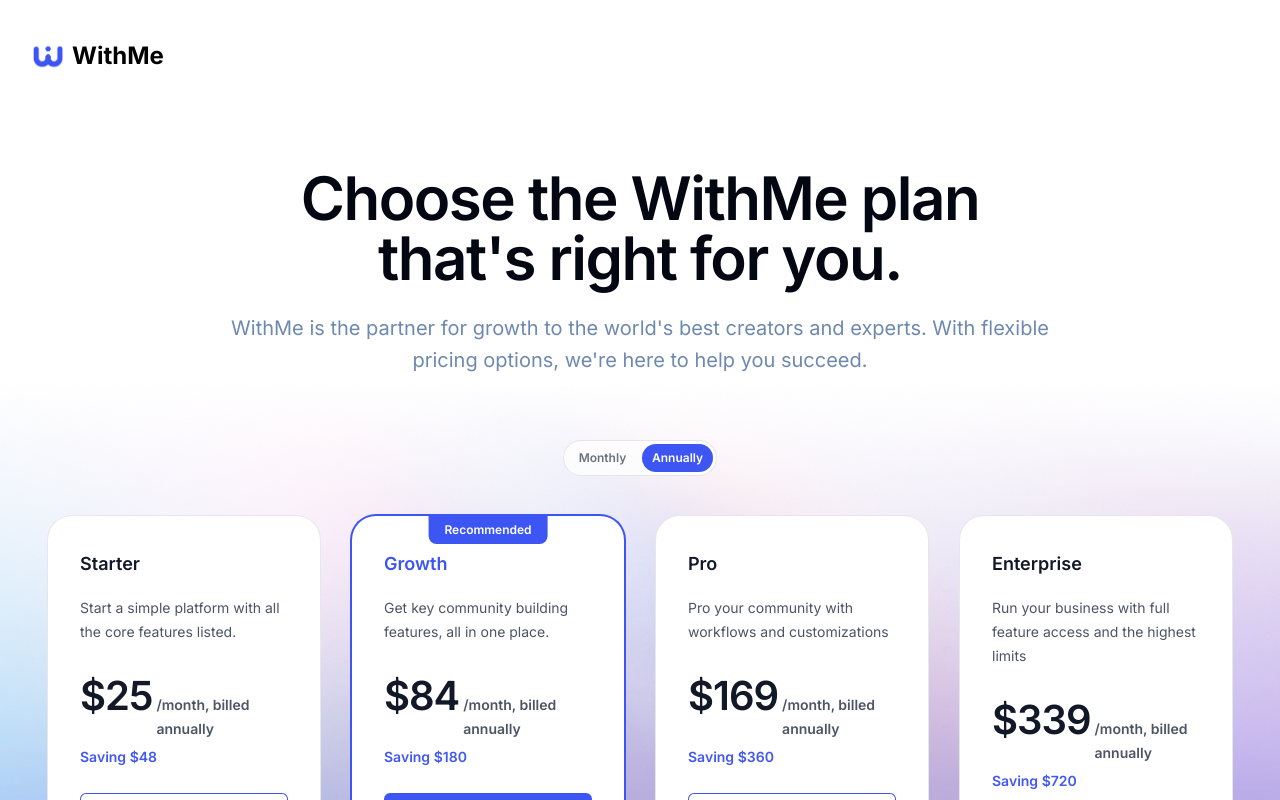
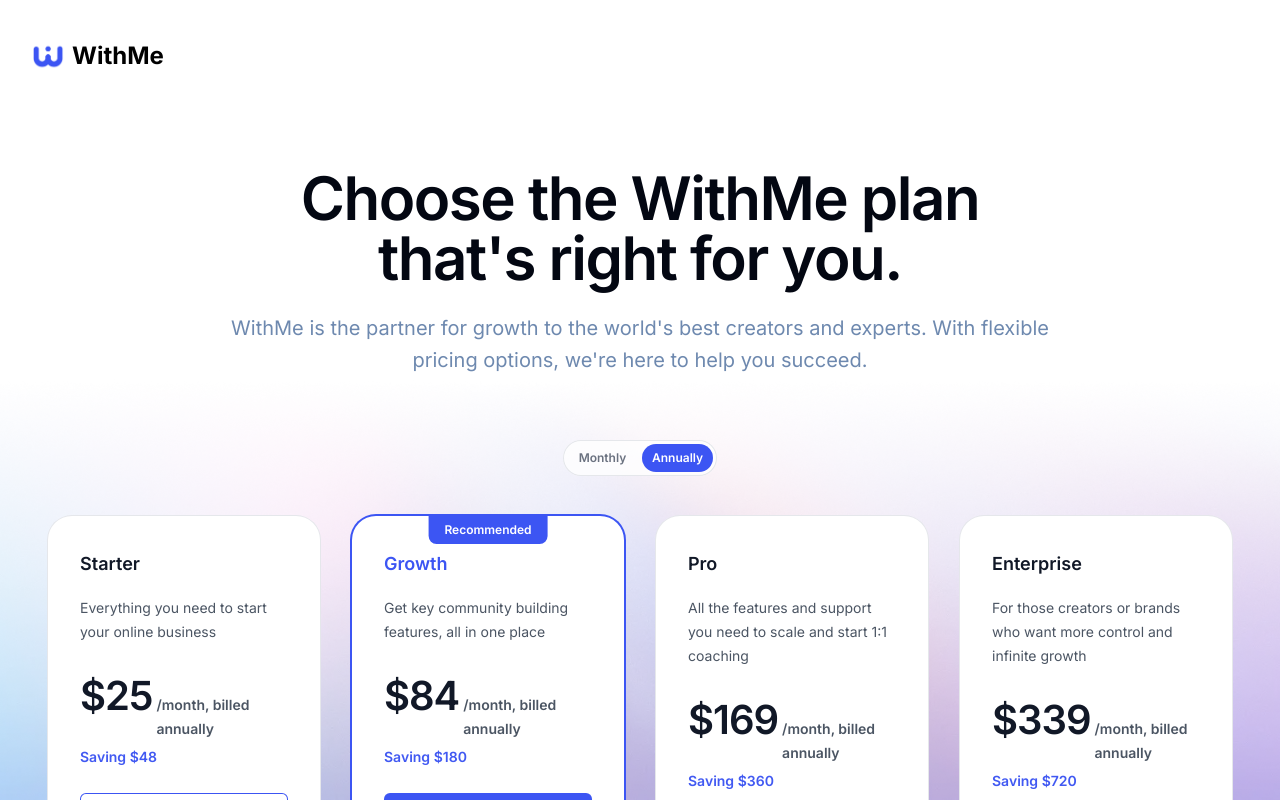
Before and after one commit to FitWith/withme-pricing-test, a Next.js app: page / in a window 1280 px wide. Shown: the top 800 px of the page. Built offline with nearby package versions, Linux system fonts and the light colour scheme.

Commit message:
refactor: update pricing tier descriptions for clarity and engagement

```diff
--- a/src/components/Pricing.tsx
+++ b/src/components/Pricing.tsx
@@ -90,7 +90,7 @@
   {
     name: 'Starter' as const,
     id: 'tier-starter',
-    description: 'Start a simple platform with all the core features listed.',
+    description: 'Everything you need to start your online business',
     price: { monthly: '29', annually: '25', saving: '48' },
     href: 'https://withme.so/pricing-table',
     secondary_headers: ['Core features:', 'Plus:'],
@@ -124,7 +124,7 @@
   {
     name: 'Growth' as const,
     id: 'tier-growth',
-    description: 'Get key community building features, all in one place.',
+    description: 'Get key community building features, all in one place',
     price: { monthly: '99', annually: '84', saving: '180' },
     href: 'https://withme.so/pricing-table',
     secondary_headers: ['Everything in Starter, plus:'],
@@ -144,7 +144,7 @@
   {
     name: 'Pro' as const,
     id: 'tier-pro',
-    description: 'Pro your community with workflows and customizations',
+    description: 'All the features and support you need to scale and start 1:1 coaching',
     price: { monthly: '199', annually: '169', saving: '360' },
     href: 'https://withme.so/pricing-table',
     secondary_headers: ['Everything in Growth, plus:', 'Annual plan only:'],
@@ -168,7 +168,7 @@
   {
     name: 'Enterprise' as const,
     id: 'tier-enterprise',
-    description: 'Run your business with full feature access and the highest limits',
+    description: 'For those creators or brands who want more control and infinite growth',
     price: { monthly: '399', annually: '339', saving: '720' },
     href: 'https://withme.so/pricing-table',
     secondary_headers: ['Everything in Pro, plus:', 'Annual plan only:'],
```
